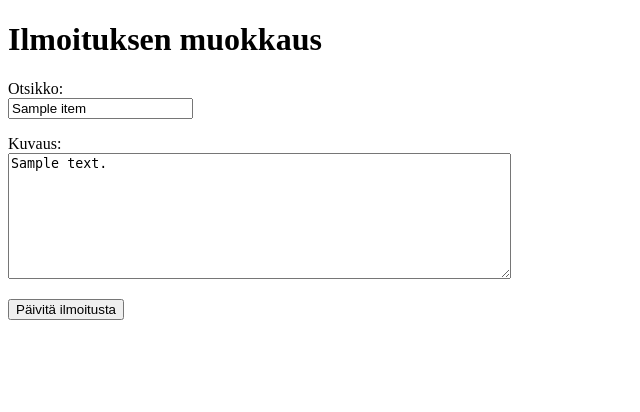
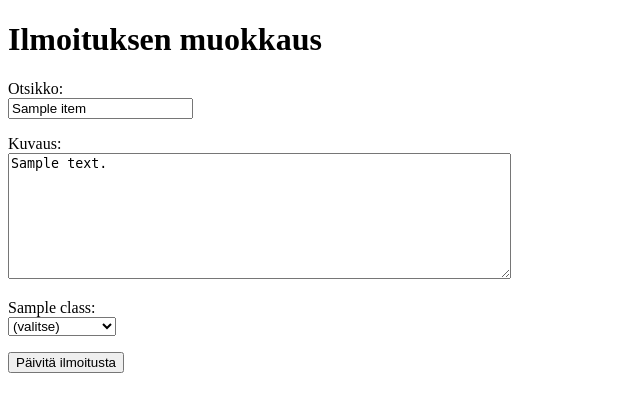
Before and after one commit to pllk/huutokauppa, a Flask app: template templates/edit_item.html in a window 1280 px wide. Shown: the top 412 px of the page, without its empty margins (0-640 px from the left). Run offline with Flask 3, Linux system fonts and the light colour scheme; the template is opened without the code that fills it: most values are stand-ins (such as "Sample title", 1, 10 or a date in 2020).

Commit message:
Add classes to edit page

```diff
--- a/app.py
+++ b/app.py
@@ -84,7 +84,15 @@ def edit_item(item_id):
         abort(404)
     if item["user_id"] != session["user_id"]:
         abort(403)
-    return render_template("edit_item.html", item=item)
+
+    all_classes = items.get_all_classes()
+    classes = {}
+    for my_class in all_classes:
+        classes[my_class] = ""
+    for entry in items.get_classes(item_id):
+        classes[entry["title"]] = entry["value"]
+
+    return render_template("edit_item.html", item=item, classes=classes, all_classes=all_classes)
 
 @app.route("/update_item", methods=["POST"])
 def update_item():
@@ -103,7 +111,13 @@ def update_item():
     if not description or len(description) > 1000:
         abort(403)
 
-    items.update_item(item_id, title, description)
+    classes = []
+    for entry in request.form.getlist("classes"):
+        if entry:
+            parts = entry.split(":")
+            classes.append((parts[0], parts[1]))
+
+    items.update_item(item_id, title, description, classes)
 
     return redirect("/item/" + str(item_id))
 
--- a/templates/edit_item.html
+++ b/templates/edit_item.html
@@ -17,6 +17,21 @@
       <textarea name="description" rows="8" cols="60" maxlength="1000" required>{{ item.description }}</textarea>
     </p>
     <input type="hidden" name="item_id" value="{{ item.id }}" />
+    {% for class in all_classes %}
+    <p>
+      {{ class }}: <br />
+      <select name="classes">
+        <option value="">(valitse)</option>
+      {% for option in all_classes[class] %}
+        {% if classes[class] == option %}
+        <option value="{{ class }}:{{ option }}" selected>{{ option }}</option>
+        {% else %}
+        <option value="{{ class }}:{{ option }}">{{ option }}</option>
+        {% endif %}
+      {% endfor %}
+      </select>
+    </p>
+    {% endfor %}
     <input type="submit" value="Päivitä ilmoitusta" />
   </form>
 </body>
```
Also changed, not shown: items.py (+8 -1 lines).
